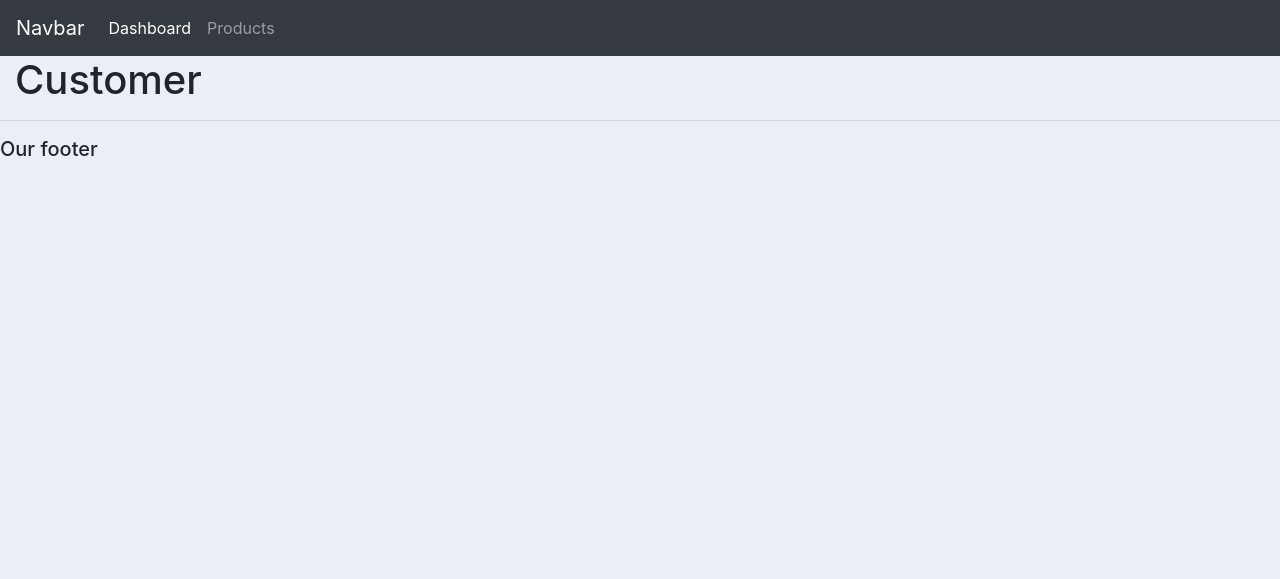
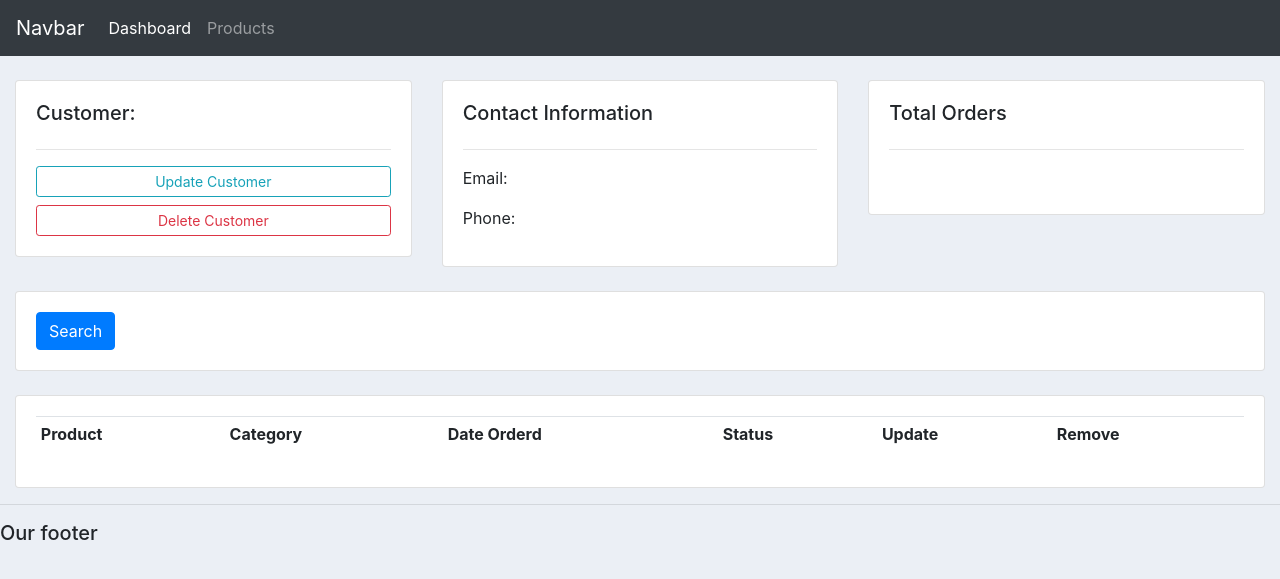
Before and after one commit to stevillis/django-customer-management-app, a Django app: page /customer/ in a window 1280 px wide. Shown: the top 579 px of the page. Run offline with Django 3.2, Linux system fonts and the light colour scheme; lists and menus that the app fills with data are empty.

Commit message:
Add content information, search form and table information

```diff
--- a/accounts/templates/accounts/customer.html
+++ b/accounts/templates/accounts/customer.html
@@ -1,5 +1,64 @@
 {% extends 'accounts/main.html' %}
 
 {% block content %}
-    <h1>Customer</h1>
+    <br>
+
+    <div class="row">
+        <div class="col-md">
+            <div class="card card-body">
+                <h5>Customer:</h5>
+                <hr>
+                <a href="#" class="btn btn-outline-info btn-sm btn-block">Update Customer</a>
+                <a href="#" class="btn btn-outline-danger btn-sm btn-block">Delete Customer</a>
+            </div>
+        </div>
+
+        <div class="col-md">
+            <div class="card card-body">
+                <h5>Contact Information</h5>
+                <hr>
+                <p>Email:</p>
+                <p>Phone:</p>
+            </div>
+        </div>
+
+        <div class="col-md">
+            <div class="card card-body">
+                <h5>Total Orders</h5>
+                <hr>
+                <h1 style="text-align: center; padding: 10px;"></h1>
+            </div>
+        </div>
+    </div>
+
+    <br>
+
+    <div class="row">
+        <div class="col">
+            <div class="card card-body">
+                <form method="get">
+                    <button class="btn btn-primary" type="submit">Search</button>
+                </form>
+            </div>
+        </div>
+    </div>
+
+    <br>
+
+    <div class="row">
+        <div class="col-md">
+            <div class="card card-body">
+                <table class="table table-sm">
+                    <tr>
+                        <th>Product</th>
+                        <th>Category</th>
+                        <th>Date Orderd</th>
+                        <th>Status</th>
+                        <th>Update</th>
+                        <th>Remove</th>
+                    </tr>
+                </table>
+            </div>
+        </div>
+    </div>
 {% endblock content %}
```
